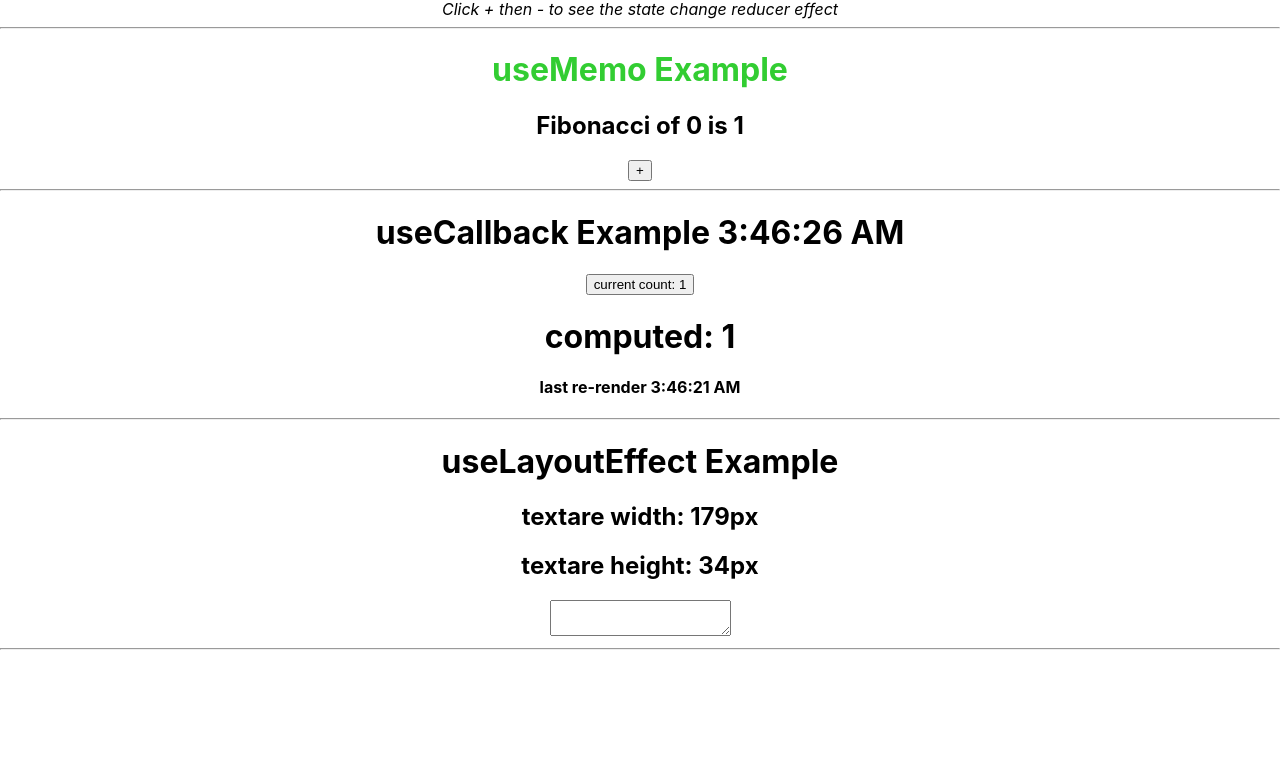
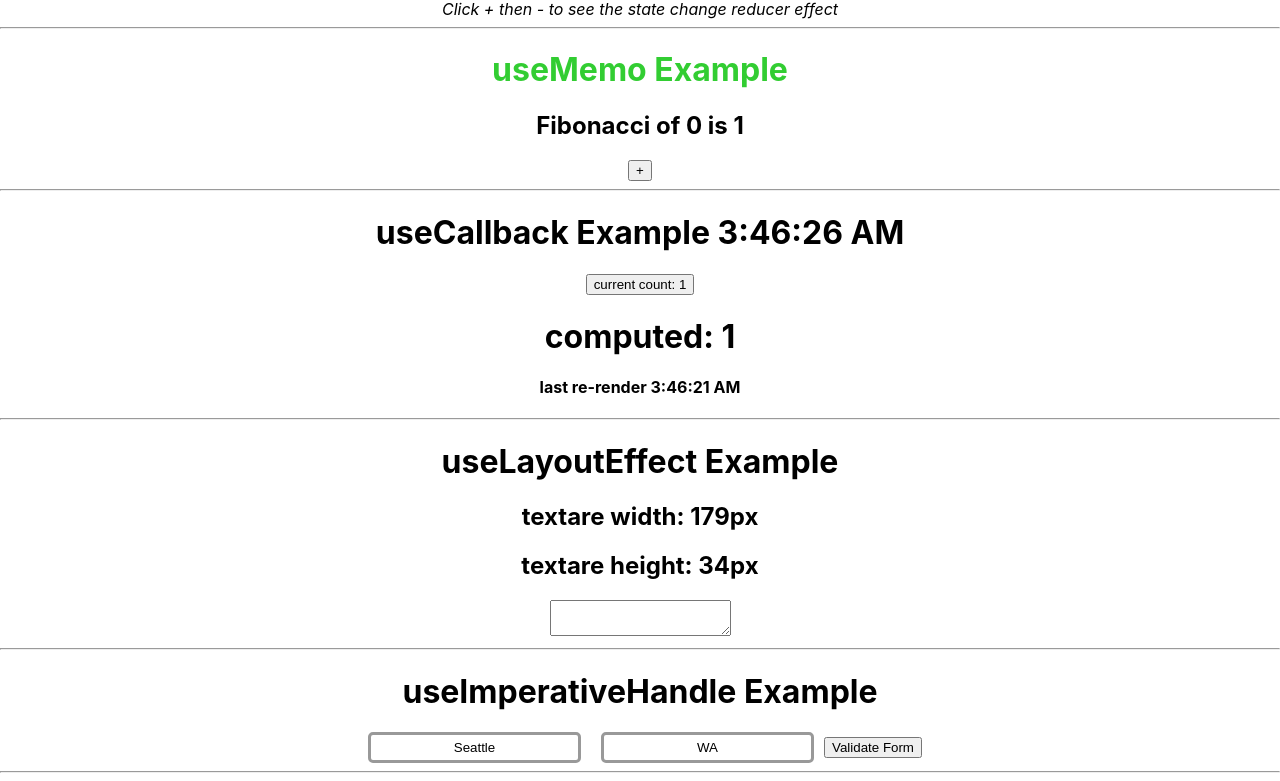
Before and after one commit to suresharam/react-hooks, a React (Create React App) app: page / in a window 1280 px wide. Shown: the part 842-1623 px from the top of the page. Before the commit the page ends 1500 px from the top, so only its background shows below. Built offline with nearby package versions, Linux system fonts and the light colour scheme.

Commit message:
useImperativeHandle hook

```diff
--- a/src/App.js
+++ b/src/App.js
@@ -8,6 +8,7 @@
 import LayoutEffect from "./components/LayoutEffect";
 
 import "./App.css";
+import ImperativeHandle from "./components/ImperativeHandle";
 
 function App() {
   return (
@@ -35,6 +36,9 @@
 
       <LayoutEffect />
       <hr />
+
+      <ImperativeHandle />
+      <hr />
     </div>
   );
 }
--- /dev/null
+++ b/src/components/ImperativeHandle.js
@@ -0,0 +1,84 @@
+import { useState, useRef, useImperativeHandle, forwardRef } from "react";
+
+const ElaborateInput = forwardRef(
+  ({ hasError, placeholder, value, update }, ref) => {
+    const inputRef = useRef();
+    useImperativeHandle(ref, () => {
+      return {
+        focus() {
+          inputRef.current.focus();
+        },
+      };
+    });
+    return (
+      <input
+        ref={inputRef}
+        value={value}
+        onChange={(e) => update(e.target.value)}
+        placeholder={placeholder}
+        style={{
+          padding: "5px 15px",
+          borderWidth: "3px",
+          borderStyle: "solid",
+          borderColor: hasError ? "crimson" : "#999",
+          borderRadius: "5px",
+          margin: "0 10px",
+          textAlign: "center",
+        }}
+      />
+    );
+  }
+);
+
+const ImperativeHandleComponent = () => {
+  const [city, setCity] = useState("Seattle");
+  const [state, setState] = useState("WA");
+  const [error, setError] = useState("");
+  const cityEl = useRef();
+  const stateEl = useRef();
+
+  function validate() {
+    // lol I found it on StackOverflow : https://stackoverflow.com/a/25677072
+    if (
+      !/^([a-zA-Z\u0080-\u024F]+(?:. |-| |'))*[a-zA-Z\u0080-\u024F]+$/.test(
+        city
+      )
+    ) {
+      setError("city");
+      cityEl.current.focus();
+      return;
+    }
+
+    if (!/^[A-Z]{2}$/.test(state)) {
+      setError("state");
+      stateEl.current.focus();
+      return;
+    }
+
+    setError("");
+    alert("valid form!");
+  }
+
+  return (
+    <div>
+      <h1>useImperativeHandle Example</h1>
+      <ElaborateInput
+        hasError={error === "city"}
+        placeholder={"City"}
+        value={city}
+        update={setCity}
+        ref={cityEl}
+      />
+      <ElaborateInput
+        hasError={error === "state"}
+        placeholder={"State"}
+        value={state}
+        update={setState}
+        ref={stateEl}
+      />
+      <button onClick={validate}>Validate Form</button>
+    </div>
+  );
+};
+
+export default ImperativeHandleComponent;
```
